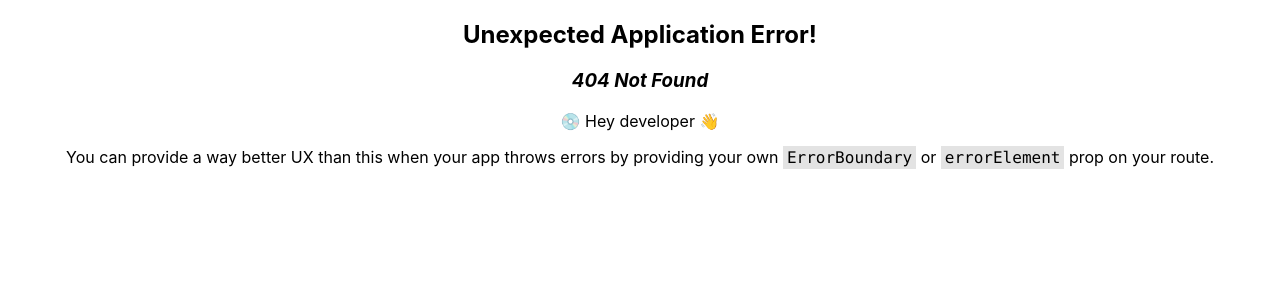
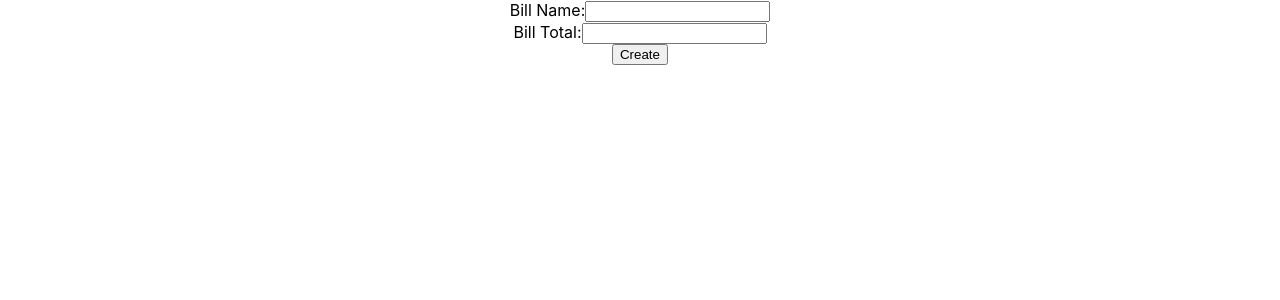
Before and after one commit to dvejmz/billy, a React (Create React App) app: page /new in a window 1280 px wide. Before the commit this address had no page. Shown: the top 300 px of the page. Built offline with nearby package versions, Linux system fonts and the light colour scheme.

Commit message:
Add ability to create and list bills

```diff
--- a/src/App.tsx
+++ b/src/App.tsx
@@ -7,6 +7,7 @@ import {
 
 import Home from './containers/Home';
 import Bills from './containers/Bills';
+import NewBill from './containers/NewBill';
 
 const router = createBrowserRouter([
   {
@@ -16,6 +17,10 @@ const router = createBrowserRouter([
   {
     path: '/bills',
     element: <Bills />
+  },
+  {
+    path: '/new',
+    element: <NewBill />
   }
 ])
 
--- a/src/containers/Bills.tsx
+++ b/src/containers/Bills.tsx
@@ -12,8 +12,8 @@ function Bills() {
   useEffect(() => {
     const fetchBills = async () => {
       const res = await fetch('/api/bill/list');
-      const bill = await res.json();
-      setBills([bill]);
+      const bills = await res.json();
+      setBills(bills.results);
     }
 
     fetchBills();
--- /dev/null
+++ b/src/containers/NewBill.tsx
@@ -0,0 +1,47 @@
+import React, { useEffect, useState } from 'react';
+
+function NewBill() {
+  const [billName, setBillName] = useState<string>('');
+  const [billTotal, setBillTotal] = useState<string>('');
+  const [submissionMessage, setSubmissionMessage] = useState<string>('');
+
+  return (
+    <div style={{ display: 'flex', flexDirection: 'column', alignItems: 'center' }}>
+      <form
+        style={{ display: 'flex', flexDirection: 'column', alignItems: 'center' }}
+        onSubmit={async (ev) => {
+          ev.preventDefault();
+          console.log("Form submission details:", billName, billTotal);
+          const res = await fetch('/api/bill/create', {
+            method: 'POST',
+            headers: {
+              'Content-Type': 'application/json',
+            },
+            body: JSON.stringify({ name: billName, total: billTotal }),
+          });
+
+          if (res.status !== 200) {
+            setSubmissionMessage('Failed to create bill 😿');
+          } else {
+            setSubmissionMessage('Bill created successfully.');
+          }
+      }}>
+      <div>
+        <label htmlFor="billName">Bill Name:</label>
+        <input name="billName" type="text" onChange={(ev) => { setBillName(ev.target.value); }} />
+      </div>
+        <div>
+
+        <label htmlFor="billTotal">Bill Total:</label>
+        <input name="billTotal" type="text" onChange={(ev) => { setBillTotal(ev.target.value); }} />
+        </div>
+        <button type="submit">
+          Create
+        </button>
+      </form>
+      <p>{submissionMessage}</p>
+    </div>
+  );
+}
+
+export default NewBill;
```
Also changed, not shown: 2 other files (tests, documents, lock files or other folders).
